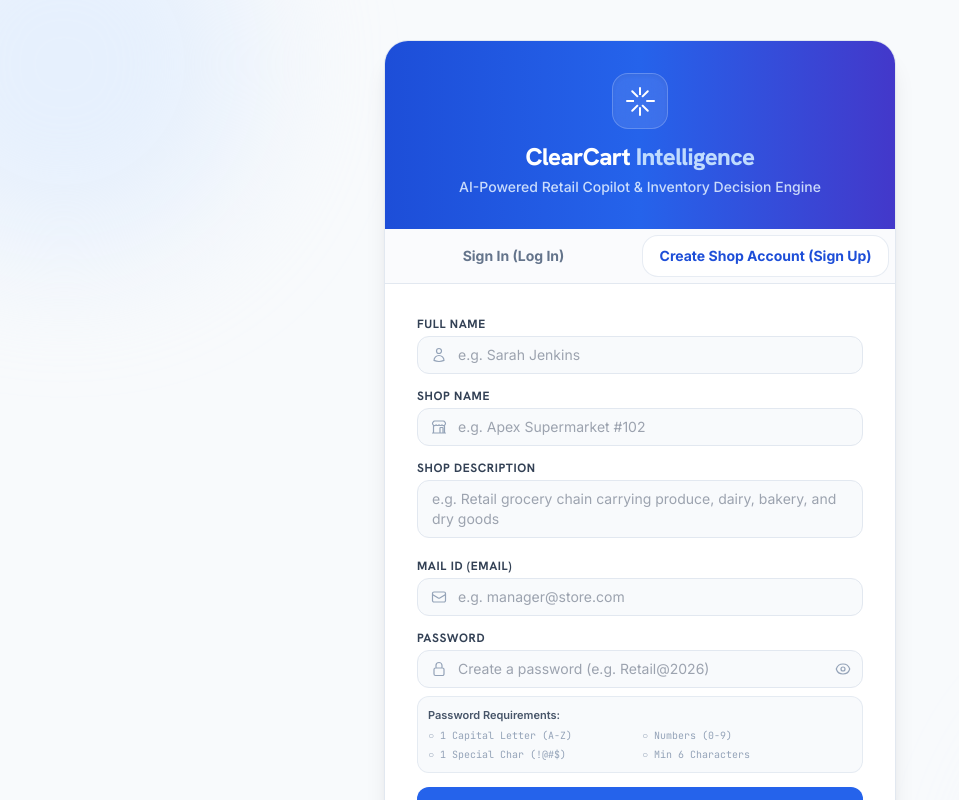
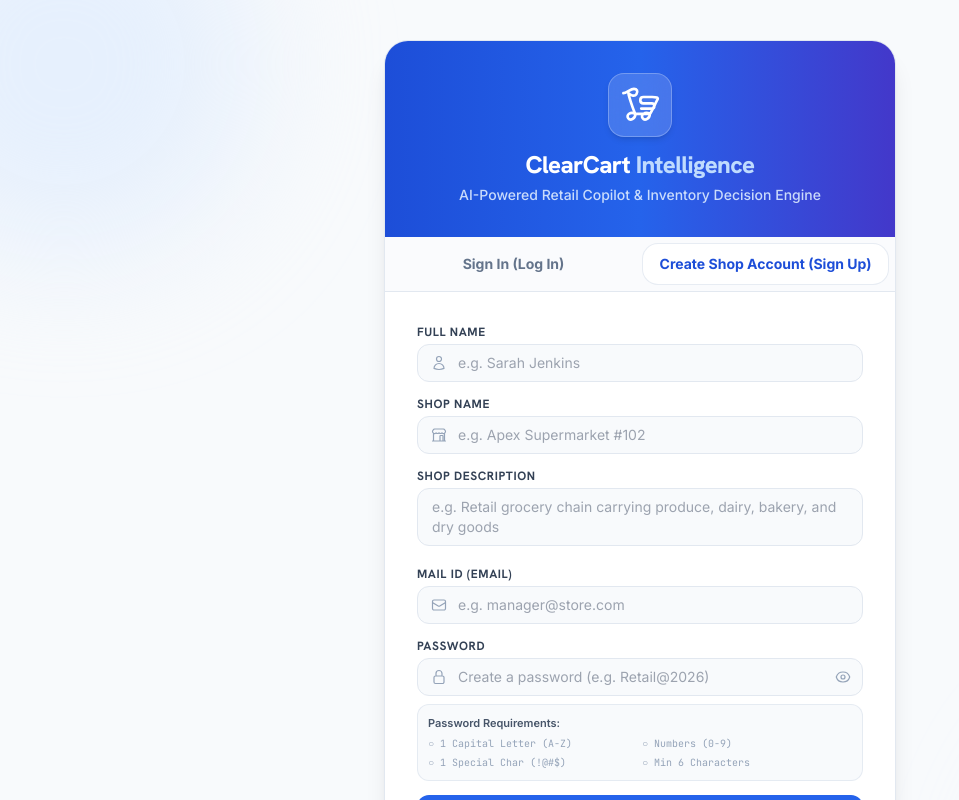
Before and after one commit to roopadeva48-tech/ClearCart, a React (Vite) app in the folder frontend/: page / in a window 1280 px wide. Shown: the top 800 px of the page, without its empty margins (0-959 px from the left). Built offline with nearby package versions, Linux system fonts and the light colour scheme.

Commit message:
ui changes

```diff
--- a/frontend/src/components/GeminiChatView.jsx
+++ b/frontend/src/components/GeminiChatView.jsx
@@ -85,8 +85,8 @@
             /* Empty / Long Break Welcome State (Hi Abilash) */
             <div className="flex flex-col items-start justify-center min-h-[55vh] text-left space-y-6 fade-up py-6">
               <div className="space-y-2.5 max-w-2xl">
-                <div className="w-12 h-12 rounded-2xl bg-gradient-to-tr from-blue-700 to-indigo-600 text-white flex items-center justify-center shadow-md shadow-blue-200">
-                  <IconSpark className="w-6 h-6" />
+                <div className="w-14 h-14 rounded-2xl bg-gradient-to-tr from-blue-700 to-indigo-600 text-white flex items-center justify-center shadow-lg shadow-blue-200">
+                  <IconSpark className="w-9 h-9" />
                 </div>
                 <h2 className="text-3xl sm:text-4xl font-heading font-extrabold text-slate-900 tracking-tight">
                   Hi <span className="bg-gradient-to-r from-blue-700 to-indigo-600 bg-clip-text text-transparent">{displayName}</span>
--- a/frontend/src/components/Icons.jsx
+++ b/frontend/src/components/Icons.jsx
@@ -48,12 +48,45 @@
   );
 }
 
-export function IconSpark({ className = "w-5 h-5" }) {
+export function IconClearCart({ className = "w-5 h-5", strokeWidth = 11 }) {
   return (
-    <svg className={className} viewBox="0 0 24 24" fill="currentColor">
-      <path d="M12 1.5a.75.75 0 0 1 .75.75V7.5h-1.5V2.25A.75.75 0 0 1 12 1.5ZM5.636 4.136a.75.75 0 0 1 1.06 0l4.243 4.243-1.06 1.06L5.636 5.196a.75.75 0 0 1 0-1.06ZM18.364 4.136a.75.75 0 0 1 0 1.06l-4.243 4.243-1.06-1.06 4.243-4.243a.75.75 0 0 1 1.06 0ZM1.5 12a.75.75 0 0 1 .75-.75H7.5v1.5H2.25A.75.75 0 0 1 1.5 12ZM16.5 12a.75.75 0 0 1 .75-.75h5.25a.75.75 0 0 1 0 1.5H17.25A.75.75 0 0 1 16.5 12ZM5.636 19.864a.75.75 0 0 1 0-1.06l4.243-4.243 1.06 1.06-4.243 4.243a.75.75 0 0 1-1.06 0ZM18.364 19.864a.75.75 0 0 1-1.06 0l-4.243-4.243 1.06-1.06 4.243 4.243a.75.75 0 0 1 0 1.06ZM12 16.5a.75.75 0 0 1 .75.75v5.25a.75.75 0 0 1-1.5 0V17.25a.75.75 0 0 1 .75-.75Z" />
+    <svg
+      viewBox="58 36 166 150"
+      className={className}
+      fill="none"
+      xmlns="http://www.w3.org/2000/svg"
+    >
+      <path
+        d="
+          M 72 62
+          C 84 62, 102 44, 116 44
+          C 128 44, 134 54, 126 66
+          C 118 78, 100 70, 94 62
+          C 88 56, 114 135, 122 148
+          C 122 165, 102 180, 92 166
+          C 82 152, 102 136, 122 148
+          L 182 148
+          C 182 165, 162 180, 152 166
+          C 142 152, 162 136, 182 148
+          C 188 142, 206 102, 214 88
+          C 218 80, 208 78, 192 78
+          L 155 78
+          C 138 78, 138 104, 155 104
+          L 190 104
+          C 204 104, 204 126, 190 126
+          L 146 126
+        "
+        stroke="currentColor"
+        strokeWidth={strokeWidth}
+        strokeLinecap="round"
+        strokeLinejoin="round"
+      />
     </svg>
   );
+}
+
+export function IconSpark({ className = "w-5 h-5" }) {
+  return <IconClearCart className={className} strokeWidth={11} />;
 }
 
 export function IconSearch({ className = "w-5 h-5" }) {
--- a/frontend/src/components/Sidebar.jsx
+++ b/frontend/src/components/Sidebar.jsx
@@ -46,8 +46,8 @@
         {/* Brand & Collapse */}
         <div className="flex items-center justify-between">
           <div className="flex items-center gap-2.5">
-            <div className="w-8 h-8 rounded-xl bg-blue-600 text-white flex items-center justify-center shadow-xs">
-              <IconSpark className="w-4 h-4" />
+            <div className="w-9 h-9 rounded-xl bg-blue-600 text-white flex items-center justify-center shadow-xs">
+              <IconSpark className="w-6 h-6" />
             </div>
             <div>
               <span className="font-heading font-extrabold text-base tracking-tight text-slate-900">
--- a/frontend/src/pages/AuthPage.jsx
+++ b/frontend/src/pages/AuthPage.jsx
@@ -227,8 +227,8 @@
         {/* Top Header Banner */}
         <div className="bg-gradient-to-r from-blue-700 via-blue-600 to-indigo-700 text-white p-6 sm:p-8 text-center relative overflow-hidden">
           <div className="relative z-10 flex flex-col items-center">
-            <div className="w-14 h-14 rounded-2xl bg-white/10 backdrop-blur-md border border-white/20 text-white flex items-center justify-center mb-3 shadow-inner">
-              <IconSpark className="w-8 h-8" />
+            <div className="w-16 h-16 rounded-2xl bg-white/15 backdrop-blur-md border border-white/25 text-white flex items-center justify-center mb-3 shadow-md">
+              <IconSpark className="w-10 h-10" />
             </div>
             <h1 className="font-heading font-extrabold text-2xl tracking-tight">
               ClearCart <span className="text-blue-200">Intelligence</span>
```
Also changed, not shown: frontend/index.html (+1 -0 lines), 5 other files (tests, documents, lock files or other folders).
